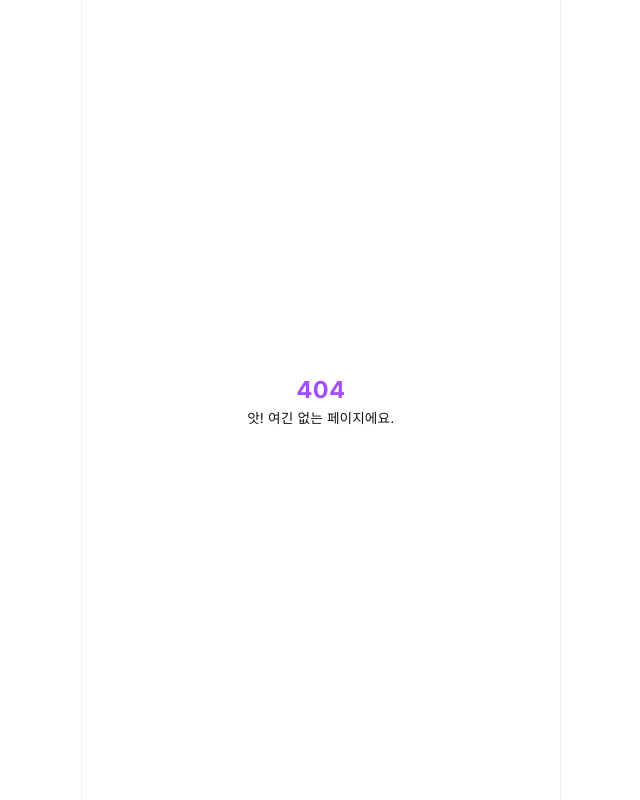
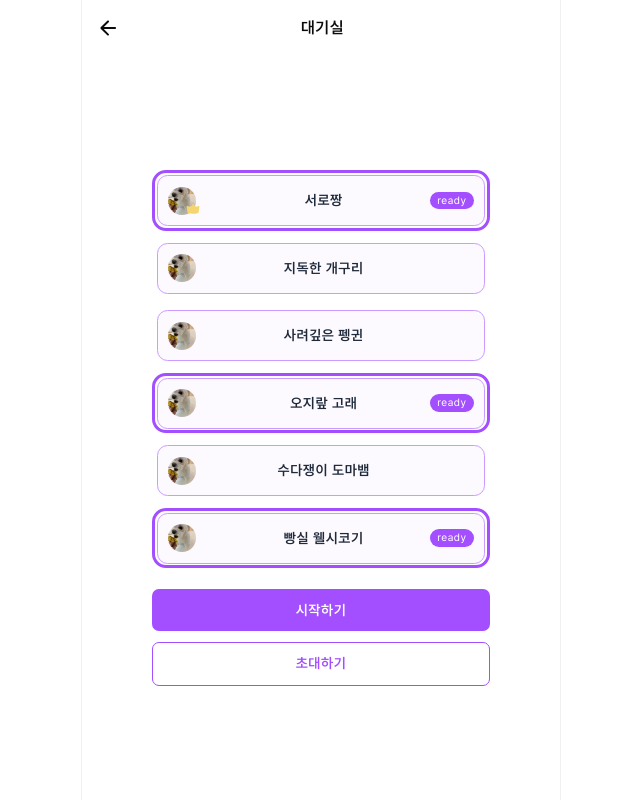
Before and after one commit to pickpick2/frontend, a React (Vite) app in the folder picwithme/: page /room in a window 1280 px wide. Before the commit this address had no page. Shown: the whole page, without its empty margins (319-959 px from the left). Built offline with nearby package versions, Linux system fonts and the light colour scheme.

Commit message:
feat: 대기실 페이지 구현

```diff
--- a/picwithme/src/App.tsx
+++ b/picwithme/src/App.tsx
@@ -5,6 +5,7 @@ import AuthLayout from '@components/Layouts/AuthLayout';
 import FindId from '@/pages/auth/findId';
 import Error404 from '@page/error/404';
 import FindPw from '@/pages/auth/findPw';
+import Room from '@/pages/room';
 import NewRoom from '@/pages/room/new';
 import Album from '@/pages/album';
 import GlobalLayout from '@/components/Layouts/GlobalLayouts';
@@ -21,6 +22,7 @@ function App() {
             <Route path='findId' element={<FindId />} />
             <Route path='findPw' element={<FindPw />} />
           </Route>
+          <Route path='/room' element={<Room />} />
           <Route path='/room/new' element={<NewRoom />} />
           <Route path='/album' element={<Album />} />
           <Route path='*' element={<Error404 />} />
--- /dev/null
+++ b/picwithme/src/components/room/UserCard.tsx
@@ -0,0 +1,40 @@
+import Avatar from '@/components/ui/Avatar';
+import type { UserInRoom } from '@/types/room';
+import CrownIcon from '@/assets/icons/crown.svg?react';
+import { cn } from '@/utils/cn';
+
+interface UserCardProps {
+  user: UserInRoom;
+}
+
+const UserCard: React.FC<UserCardProps> = ({ user: { name, img, isHost, isReady } }) => {
+  return (
+    <div
+      className={cn(
+        'w-full rounded-2xl border-3 p-0.5 transition-colors',
+        isReady ? 'border-primary-default' : 'border-white'
+      )}
+    >
+      <div className='border-primary-light bg-primary-lighter flex items-center justify-between gap-4 rounded-xl border p-3'>
+        <div className='relative mr-6 shrink-0'>
+          <Avatar src={img} />
+          {isHost && <CrownIcon className='absolute -right-1 -bottom-1' />}
+        </div>
+
+        <p className='text-body2 truncate font-semibold text-gray-800'>{name}</p>
+
+        <ReadyBadge isReady={isReady} />
+      </div>
+    </div>
+  );
+};
+
+export default UserCard;
+
+const ReadyBadge: React.FC<{ isReady: boolean }> = ({ isReady }) => {
+  return (
+    <span className={cn('bg-primary-default rounded-full px-2 py-0.5 text-xs text-white', !isReady && 'invisible')}>
+      ready
+    </span>
+  );
+};
--- /dev/null
+++ b/picwithme/src/components/ui/Avatar.tsx
@@ -0,0 +1,19 @@
+import { cn } from '@/utils/cn';
+
+interface AvatarProps {
+  src: string;
+  size?: 'sm' | 'md';
+  className?: string;
+}
+
+const Avatar: React.FC<AvatarProps> = ({ src, size = 'sm', className }) => {
+  return (
+    <img
+      src={src}
+      alt='Avatar'
+      className={cn('rounded-full object-cover', size === 'sm' ? 'h-8 w-8' : 'h-12 w-12', className)}
+    />
+  );
+};
+
+export default Avatar;
--- a/picwithme/src/components/ui/header/Header.tsx
+++ b/picwithme/src/components/ui/header/Header.tsx
@@ -7,6 +7,7 @@ const Header: React.FC = () => {
 
   const headerMap: Record<string, ReactNode> = {
     '/album': <TitleHeader title='내 앨범' />,
+    '/room': <TitleHeader title='대기실' />,
     '/room/new': <TitleHeader title='방 생성' />,
     // '/other': <TitleHeader title='다른 페이지' />,
   };
--- /dev/null
+++ b/picwithme/src/mocks/data/room.ts
@@ -0,0 +1,48 @@
+import profileImg from '@/assets/images/profile.jpg';
+import type { UserInRoom } from '@/types/room';
+
+const user1: UserInRoom = {
+  id: 'User One',
+  name: '서로짱',
+  img: profileImg,
+  isHost: true,
+  isReady: true,
+};
+
+const user2: UserInRoom = {
+  id: 'User Two',
+  name: '지독한 개구리',
+  img: profileImg,
+  isHost: false,
+  isReady: false,
+};
+const user3: UserInRoom = {
+  id: 'User Three',
+  name: '사려깊은 펭귄',
+  img: profileImg,
+  isHost: false,
+  isReady: false,
+};
+const user4: UserInRoom = {
+  id: 'User Four',
+  name: '오지랖 고래',
+  img: profileImg,
+  isHost: false,
+  isReady: true,
+};
+const user5: UserInRoom = {
+  id: 'User Five',
+  name: '수다쟁이 도마뱀',
+  img: profileImg,
+  isHost: false,
+  isReady: false,
+};
+const user6: UserInRoom = {
+  id: 'User Six',
+  name: '빵실 웰시코기',
+  img: profileImg,
+  isHost: false,
+  isReady: true,
+};
+
+export const usersData: UserInRoom[] = [user1, user2, user3, user4, user5, user6];
--- /dev/null
+++ b/picwithme/src/pages/room/index.tsx
@@ -0,0 +1,24 @@
+import Button from '@/components/ui/Button';
+import UserCard from '@/components/room/UserCard';
+import { usersData } from '@/mocks/data/room';
+
+const Room: React.FC = () => {
+  return (
+    <div className='flex h-full flex-col justify-center gap-6 px-20'>
+      <section className='flex flex-col items-center gap-2'>
+        {usersData.map((user) => (
+          <UserCard key={user.id} user={user} />
+        ))}
+      </section>
+
+      <div className='flex flex-col items-center gap-3'>
+        <Button onClick={() => {}}>시작하기</Button>
+        <Button variant='secondary' onClick={() => {}}>
+          초대하기
+        </Button>
+      </div>
+    </div>
+  );
+};
+
+export default Room;
--- a/picwithme/src/pages/room/new/index.tsx
+++ b/picwithme/src/pages/room/new/index.tsx
@@ -3,6 +3,7 @@ import Dropdown from '@/components/ui/dropdown/Dropdown';
 import Input from '@/components/ui/input/Input';
 import PeopleIcon from '@/assets/icons/people.svg?react';
 import { useState } from 'react';
+import useInternalRouter from '@/hooks/useInternalRouter';
 
 const CAPACITY_OPTIONS = Array.from({ length: 8 }, (_, i) => String(i + 1));
 
@@ -10,8 +11,11 @@ const NewRoom: React.FC = () => {
   const [title, setTitle] = useState<string>('');
   const [capacity, setCapacity] = useState<string>('');
 
+  const { push } = useInternalRouter();
+
   const handleCreateRoom = () => {
     // TODO: 추후 title, capacity에 대한 유효성 검사 및 방 생성 로직 추가
+    push('/room');
   };
 
   return (
--- /dev/null
+++ b/picwithme/src/types/room.ts
@@ -0,0 +1,10 @@
+export interface User {
+  id: string;
+  name: string;
+  img: string;
+}
+
+export interface UserInRoom extends User {
+  isHost: boolean;
+  isReady: boolean;
+}
```
Also changed, not shown: picwithme/src/assets/icons/crown.svg (added), picwithme/src/assets/images/profile.jpg (added).
